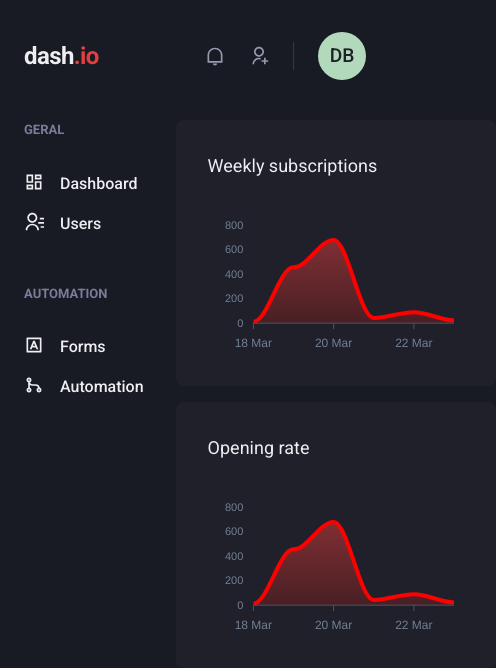
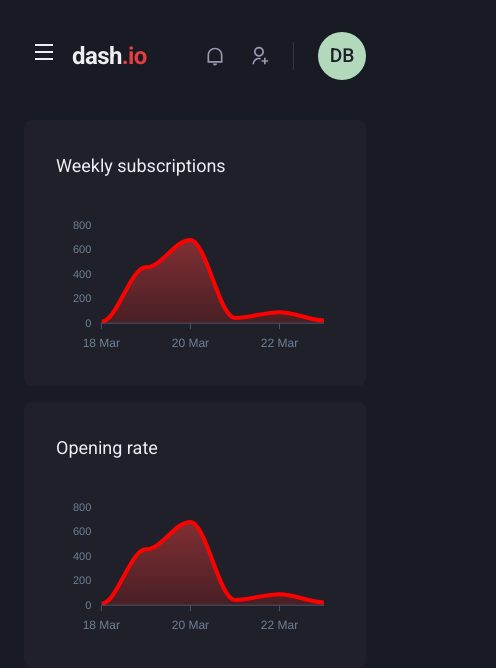
Before and after one commit to diebraga/dash.io, a Next.js app: page /dashboard in a window 390 px wide. Shown: the top 668 px of the page, 496 px wide, since content can reach past the window. Built offline with nearby package versions, Linux system fonts and the light colour scheme.

Commit message:
responsive sidebar and context

```diff
--- a/components/Header/index.tsx
+++ b/components/Header/index.tsx
@@ -1,14 +1,19 @@
-import { Flex, useBreakpointValue } from '@chakra-ui/react'
+import { Button, Flex, Icon, IconButton, useBreakpointValue } from '@chakra-ui/react'
 import { Profile } from './Profile';
 import { Searchbox } from './Searchbox';
 import { Notification } from './Notification';
 import { Logo } from './Logo';
+import { useSideBarDrawer } from '../../contexts/SidebarDrawerContext';
+import { RiMenuLine } from 'react-icons/ri';
 
 export function Header() {
+  const { onOpen } = useSideBarDrawer()
+
   const isWideVersion = useBreakpointValue({
     base: false,
     lg: true
   })
+
   return (
     <Flex
       as='header'
@@ -20,6 +25,16 @@
       align='center'
       px='6'
     >
+      {!isWideVersion && (
+        <IconButton
+          aria-label='Open menu'
+          icon={<Icon as={RiMenuLine} />}
+          fontSize='24'
+          variant='unstyled'
+          onClick={onOpen}
+          mr='2'
+        />
+      )}
       <Logo />
       {isWideVersion && <Searchbox />}
       <Flex
--- /dev/null
+++ b/components/Sidebar/SidebarNav.tsx
@@ -0,0 +1,27 @@
+import { Stack } from '@chakra-ui/react'
+import { RiContactsLine, RiDashboardLine, RiGitMergeLine, RiInputMethodLine } from 'react-icons/ri'
+import { LinkNav } from './LinkNav';
+import { NavSection } from "./NavSection";
+
+export function SidebarNav() {
+  return (
+    <Stack spacing='12' align='flex-start' >
+      <NavSection title='GERAL'>
+        <LinkNav icon={RiDashboardLine}>
+          Dashboard
+        </LinkNav>
+        <LinkNav icon={RiContactsLine}>
+          Users
+        </LinkNav>
+      </NavSection>
+      <NavSection title='AUTOMATION'>
+        <LinkNav icon={RiInputMethodLine}>
+          Forms
+        </LinkNav>
+        <LinkNav icon={RiGitMergeLine}>
+          Automation
+        </LinkNav>
+      </NavSection>
+    </Stack>
+  )
+}
--- a/components/Sidebar/index.tsx
+++ b/components/Sidebar/index.tsx
@@ -1,29 +1,34 @@
-import { Stack, Box } from '@chakra-ui/react'
-import { RiContactsLine, RiDashboardLine, RiGitMergeLine, RiInputMethodLine } from 'react-icons/ri'
-import { LinkNav } from './LinkNav';
-import { NavSection } from "./NavSection";
+import { Box, Drawer, DrawerBody, DrawerCloseButton, DrawerContent, DrawerHeader, DrawerOverlay, useBreakpointValue } from '@chakra-ui/react'
+import { useSideBarDrawer } from '../../contexts/SidebarDrawerContext';
+import { SidebarNav } from './SidebarNav';
 
 export function Sidebar() {
+  const { isOpen, onClose } = useSideBarDrawer()
+
+  const isSidebarDrawer = useBreakpointValue({
+    base: true,
+    lg: false
+  })
+
+  if (isSidebarDrawer) {
+    return (
+      <Drawer isOpen={isOpen} placement='left' onClose={onClose}>
+        <DrawerOverlay>
+          <DrawerContent bg='gray.800' p='4'>
+            <DrawerCloseButton mt='6'/>
+            <DrawerHeader>Navigation</DrawerHeader>
+
+            <DrawerBody>
+              <SidebarNav />
+            </DrawerBody>
+          </DrawerContent>
+        </DrawerOverlay>
+      </Drawer>
+    )
+  }
   return (
     <Box as='aside' w='64' mr='8'>
-      <Stack spacing='12' align='flex-start' >
-        <NavSection title='GERAL'>
-          <LinkNav icon={RiDashboardLine}>
-            Dashboard
-          </LinkNav>
-          <LinkNav icon={RiContactsLine}>
-            Users
-          </LinkNav>
-        </NavSection>
-        <NavSection title='AUTOMATION'>
-          <LinkNav icon={RiInputMethodLine}>
-            Forms
-          </LinkNav>
-          <LinkNav icon={RiGitMergeLine}>
-            Automation
-          </LinkNav>
-        </NavSection>
-      </Stack>
+      <SidebarNav />
     </Box>
   )
 }
--- /dev/null
+++ b/contexts/SidebarDrawerContext.tsx
@@ -0,0 +1,28 @@
+import { useDisclosure, UseDisclosureProps } from "@chakra-ui/hooks";
+import { createContext, ReactNode, useContext, useEffect } from "react";
+import { useRouter } from "next/router";
+
+interface SiderbarDrawerProviderProps {
+  children: ReactNode
+}
+
+type SidebarDrawerContextProp = UseDisclosureProps
+
+const SidebarDrawerContext = createContext({} as SidebarDrawerContextProp)
+
+export function SiderbarDrawerProvider({ children }: SiderbarDrawerProviderProps) {
+  const disclosure = useDisclosure()
+  const router = useRouter()
+
+  useEffect(() => {
+    disclosure.onClose
+  }, [router.asPath])
+
+  return (
+    <SidebarDrawerContext.Provider value={disclosure}>
+      {children}
+    </SidebarDrawerContext.Provider>
+  )
+}
+
+export const useSideBarDrawer = () => useContext(SidebarDrawerContext)
--- a/pages/_app.tsx
+++ b/pages/_app.tsx
@@ -1,11 +1,14 @@
 import { AppProps } from 'next/app'
 import { ChakraProvider } from "@chakra-ui/react"
 import { theme } from '../styles/theme'
+import { SiderbarDrawerProvider } from '../contexts/SidebarDrawerContext'
 
 function MyApp({ Component, pageProps }: AppProps) {
   return (
     <ChakraProvider resetCSS theme={theme}>
-      <Component {...pageProps} />
+      <SiderbarDrawerProvider>
+        <Component {...pageProps} />
+      </SiderbarDrawerProvider>
     </ChakraProvider>
   )
 }
```
